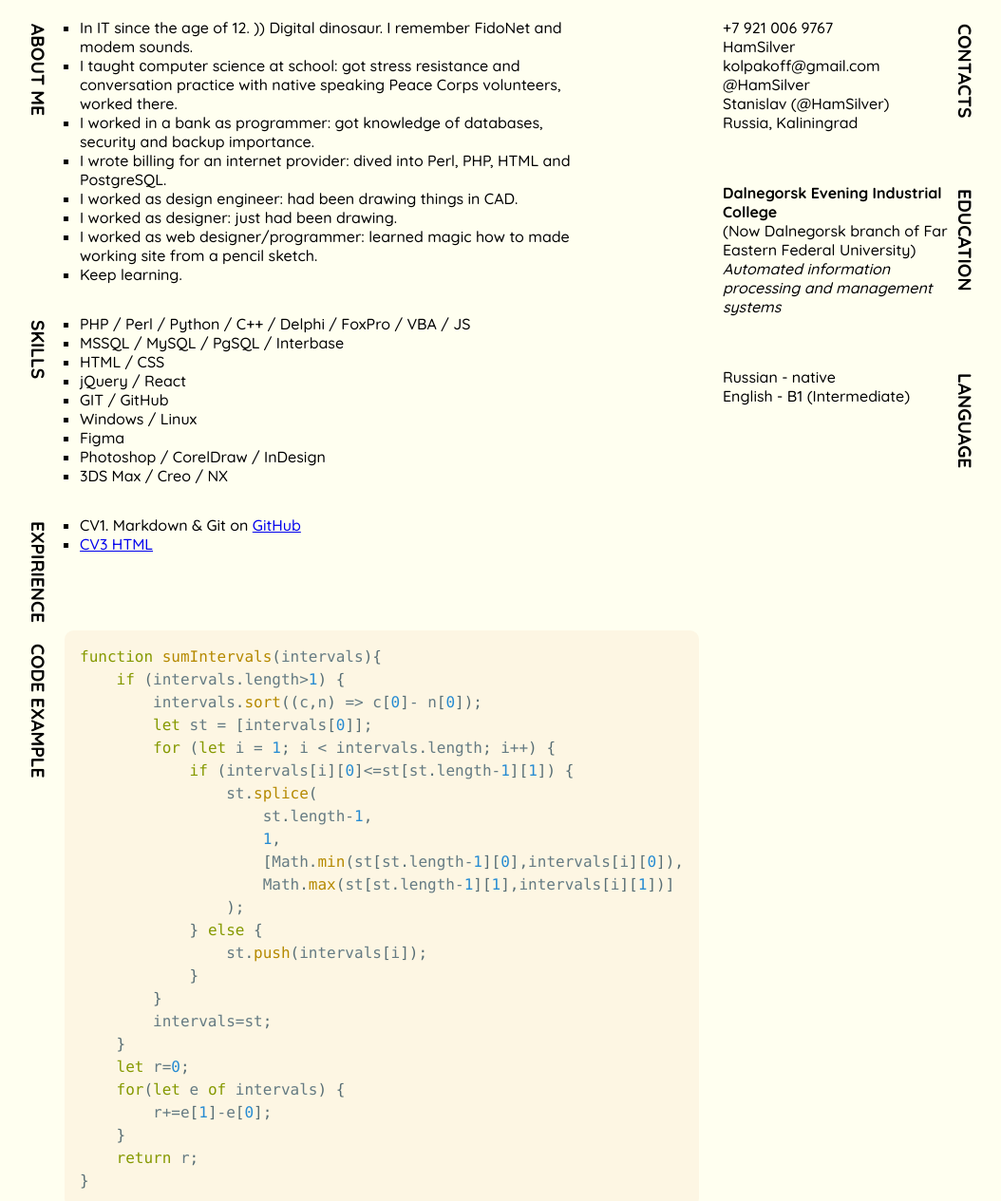
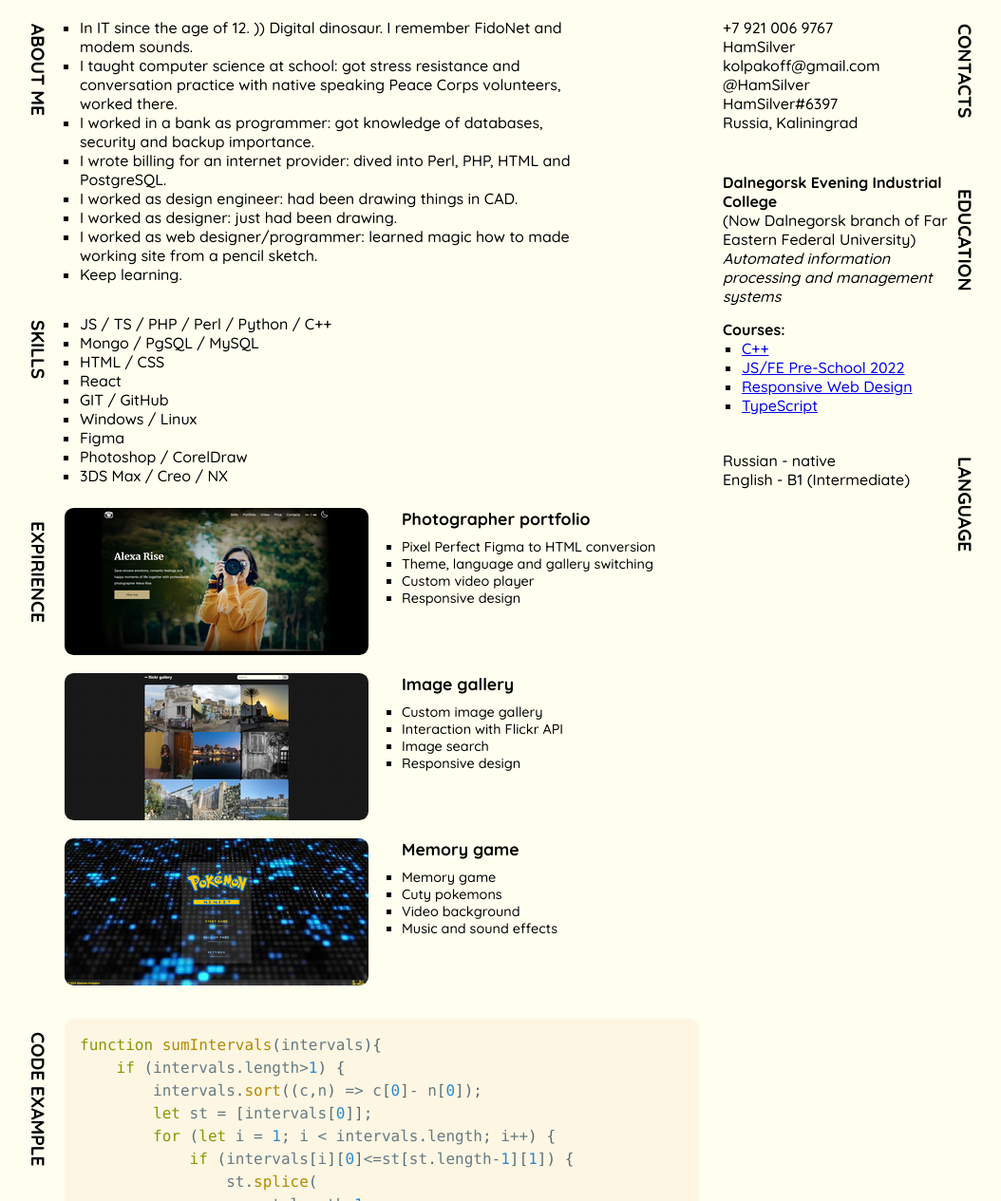
Before and after one commit to HamSilver/rsschool-cv, a plain HTML site: page index.html in a window 1280 px wide. Shown: the part 304-1569 px from the top of the page at 95% size, without its empty margins (112-1166 px from the left). Drawn offline with nearby package versions, Linux system fonts and the light colour scheme; no server answers.

Commit message:
feat: Made actual changes and additions

```diff
--- a/index.html
+++ b/index.html
@@ -58,23 +58,74 @@
                 <section id="skills">
                     <h2>Skills</h2>
                     <ul class="main-list">
-                        <li> PHP / Perl / Python / C++ / Delphi / FoxPro / VBA / JS</li>
-                        <li> MSSQL / MySQL / PgSQL / Interbase </li>
+                        <li> JS / TS / PHP / Perl / Python / C++</li>
+                        <li> Mongo / PgSQL / MySQL</li>
                         <li> HTML / CSS</li>
-                        <li> jQuery / React</li>
+                        <li> React </li>
                         <li> GIT / GitHub</li>
-                        <li> Windows / Linux </li>
+                        <li> Windows / Linux</li>
                         <li> Figma</li>
-                        <li> Photoshop / CorelDraw / InDesign</li>
+                        <li> Photoshop / CorelDraw</li>
                         <li> 3DS Max / Creo / NX</li>
                     </ul>
                 </section>
                 <section id="expirience">
                     <h2>Expirience</h2>
-                    <ul class="main-list">
-			<li>CV1. Markdown & Git on <a href="https://hamsilver.github.io/rsschool-cv/cv">GitHub</a></li>
-                    	<li><a href="https://hamsilver.github.io/rsschool-cv/">CV3 HTML</a></li>
-                    </ul>
+                    <div class="expirience__content">
+                        <ul class="expirience__list">
+                            <li class="project-tile">
+                                <a class="project-tile__link link"
+                                    href="https://rolling-scopes-school.github.io/hamsilver-JSFEPRESCHOOL/portfolio/"
+                                    title="Open page" target="_blank"><img class="project-tile__img"
+                                        src="./assets/images/portfolio_t.png" alt="Portfolio thumbnail"></a>
+                                <div class="project-tile__text">
+                                    <div class="project-tile__title">Photographer portfolio</div>
+                                    <div class="project-tile__description">
+                                        <ul class="project-tile__features">
+                                            <li>Pixel Perfect Figma to HTML conversion</li>
+                                            <li>Theme, language and gallery switching</li>
+                                            <li>Custom video player</li>
+                                            <li>Responsive design</li>
+                                        </ul>
+                                    </div>
+                                </div>
+                            </li>
+                            <li class="project-tile">
+                                <a class="project-tile__link link"
+                                    href="https://rolling-scopes-school.github.io/hamsilver-JSFEPRESCHOOL/image-galery/"
+                                    title="Open page" target="_blank"><img class="project-tile__img"
+                                        src="./assets/images/image-gallery_t.png" alt="Image gallery thumbnail"></a>
+                                <div class="project-tile__text">
+                                    <div class="project-tile__title">Image gallery</div>
+                                    <div class="project-tile__description">
+                                        <ul class="project-tile__features">
+                                            <li>Custom image gallery</li>
+                                            <li>Interaction with Flickr API</li>
+                                            <li>Image search</li>
+                                            <li>Responsive design</li>
+                                        </ul>
+                                    </div>
+                                </div>
+                            </li>
+                            <li class="project-tile">
+                                <a class="project-tile__link link"
+                                    href="https://rolling-scopes-school.github.io/hamsilver-JSFEPRESCHOOL/memory-game/"
+                                    title="Open page" target="_blank"><img class="project-tile__img"
+                                        src="./assets/images/memory_t.png" alt="Memory game thumbnail"></a>
+                                <div class="project-tile__text">
+                                    <div class="project-tile__title">Memory game</div>
+                                    <div class="project-tile__description">
+                                        <ul class="project-tile__features">
+                                            <li>Memory game</li>
+                                            <li>Cuty pokemons</li>
+                                            <li>Video background</li>
+                                            <li>Music and sound effects</li>
+                                        </ul>
+                                    </div>
+                                </div>
+                            </li>
+                        </ul>
+                    </div>
                 </section>
                 <section id="code-example">
                     <h2>Code Example</h2>
@@ -113,17 +164,38 @@
                         <li><span class="iconify-inline" data-icon="fa-brands:github"></span> HamSilver</li>
                         <li><span class="iconify-inline" data-icon="fa-solid:envelope"></span> kolpakoff@gmail.com</li>
                         <li><span class="iconify-inline" data-icon="fa-brands:telegram-plane"></span> @HamSilver</li>
-                        <li><span class="iconify-inline" data-icon="fa-brands:discord"></span> Stanislav (@HamSilver)
+                        <li><span class="iconify-inline" data-icon="fa-brands:discord"></span>HamSilver#6397
                         </li>
-                        <li><span class="iconify-inline" data-icon="mdi:map-marker"></span> Russia, Kaliningrad</li>
+                        <li><span class="iconify-inline" data-icon="mdi:map-marker"></span>Russia, Kaliningrad</li>
                     </ul>
                 </section>
                 <section id="education">
                     <h2>Education</h2>
-                    <p><strong>Dalnegorsk Evening Industrial College</strong><br />
-                        (Now Dalnegorsk branch of Far Eastern Federal University)<br />
-                        <em>Automated information processing and management systems</em>
-                    </p>
+                    <div class="education__list">
+                        <p><strong>Dalnegorsk Evening Industrial College</strong><br />
+                            (Now Dalnegorsk branch of Far Eastern Federal University)<br />
+                            <em>Automated information processing and management systems</em>
+                        </p>
+                        <div>
+                            <p><strong>Courses:</strong></p>
+                            <ul>
+                                <li><a class="link"
+                                        href="https://www.sololearn.com/certificates/course/en/24814029/1051/landscape/png"
+                                        title="Certificate" target="_blank">C++
+                                    </a></li>
+                                <li><a class="link" href="https://app.rs.school/certificate/kzuo44j8"
+                                        title="Certificate" target="_blank">JS/FE Pre-School 2022</a></li>
+                                <li><a class="link"
+                                        href="https://www.freecodecamp.org/certification/HamSilver/responsive-web-design"
+                                        title="Certificate" target="_blank">Responsive
+                                        Web Design </a></li>
+                                <li><a class="link"
+                                        href="https://docs.microsoft.com/ru-ru/learn/paths/build-javascript-applications-typescript/"
+                                        title="Course page" target="_blank">TypeScript
+                                    </a></li>
+                            </ul>
+                        </div>
+                    </div>
                 </section>
                 <section id="language">
                     <h2>Language</h2>
--- a/style.css
+++ b/style.css
@@ -126,3 +126,54 @@ footer {
     width:120px;
     height: auto;
 }
+.project-tile {
+    display: flex;
+    flex-direction: row;
+    gap: 15px;
+    padding-bottom: 15px;
+}
+.project-tile__title {
+    padding-left: 20px;
+    font-size: 1.1rem;
+    font-weight: 700;
+}
+.project-tile__description {
+    padding: 10px 0 10px 20px;
+}
+.project-tile__features {
+    font-size: .9rem;
+    margin: 0;
+    padding: 0;
+    list-style-type:square;
+    width:85%;
+}
+.expirience__content {
+    padding: 0.5em 1em;
+    width:100%;
+}
+.expirience__list {
+    padding: 0;
+    margin:0;
+    list-style-type:none;
+    width:100%;
+}
+.project-tile__img {
+    border-radius: .6em;
+}
+.project-tile__text {
+    width: 100%;
+}
+.education__list p {
+    margin:0;
+    padding-top: 5px;
+}
+.education__list > div  {
+    padding: 10px 0 0 20px;
+}
+.education__list > div > p {
+    margin-left: -20px;
+}
+.education__list > div > ul {
+    margin: 0;
+    list-style-type:square;
+}
```
Also changed, not shown: assets/images/image-gallery_t.png (added), assets/images/memory_t.png (added), assets/images/portfolio_t.png (added).
